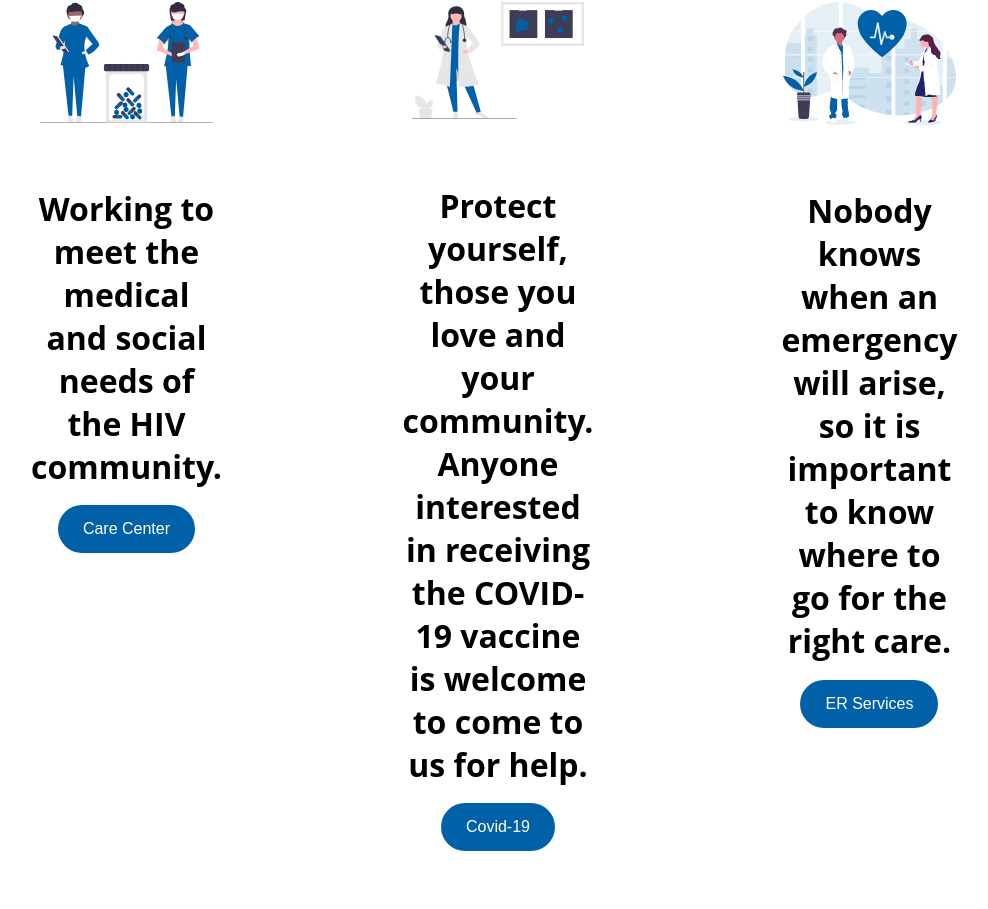
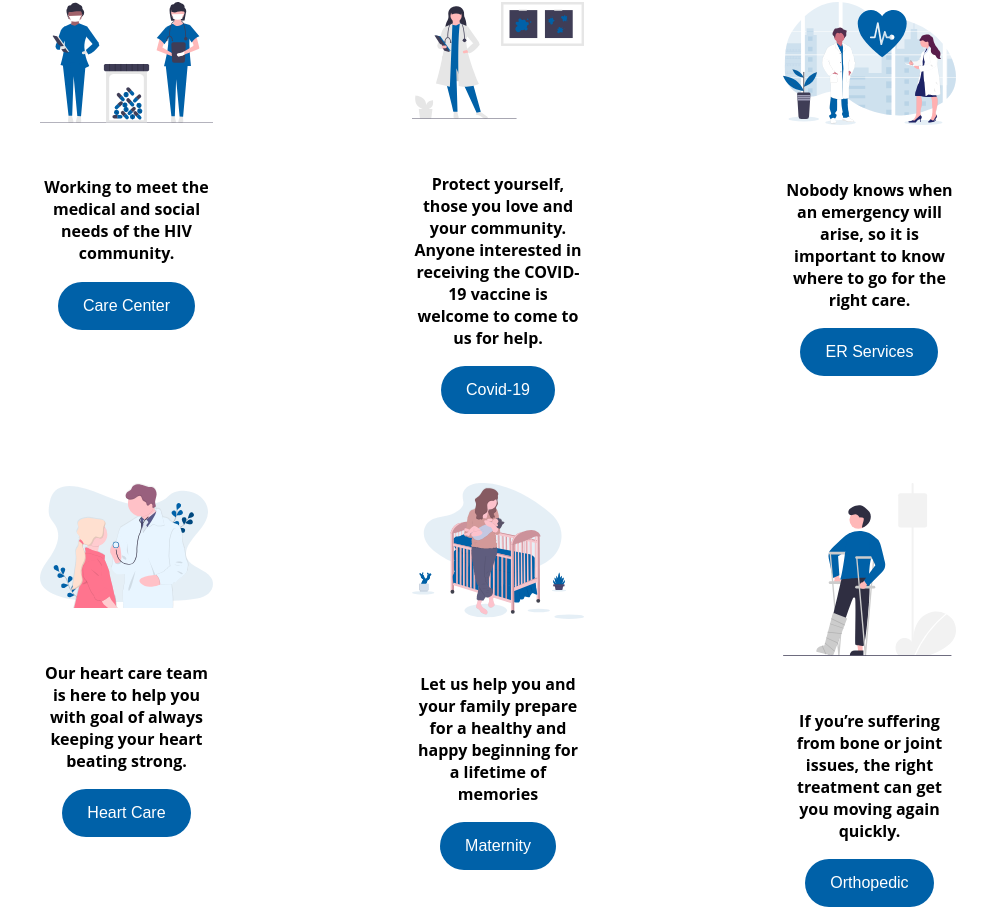
Before and after one commit to mrnguyener21/Hospital_Landing_Page_React, a React (Create React App) app: page / in a window 1280 px wide. Shown: the part 929-1838 px from the top of the page, without its empty margins (142-1130 px from the left). Built offline with nearby package versions, Linux system fonts and the light colour scheme.

Commit message:
fixed sizing issue of card description

```diff
--- a/src/component/Body/Body.module.css
+++ b/src/component/Body/Body.module.css
@@ -41,6 +41,8 @@
     display: flex;
     text-align: center;
     margin-bottom: 10%;
+    /* border: solid; */
+    font-size: 100%;
 }
 
 .cardDescription:hover{
```
